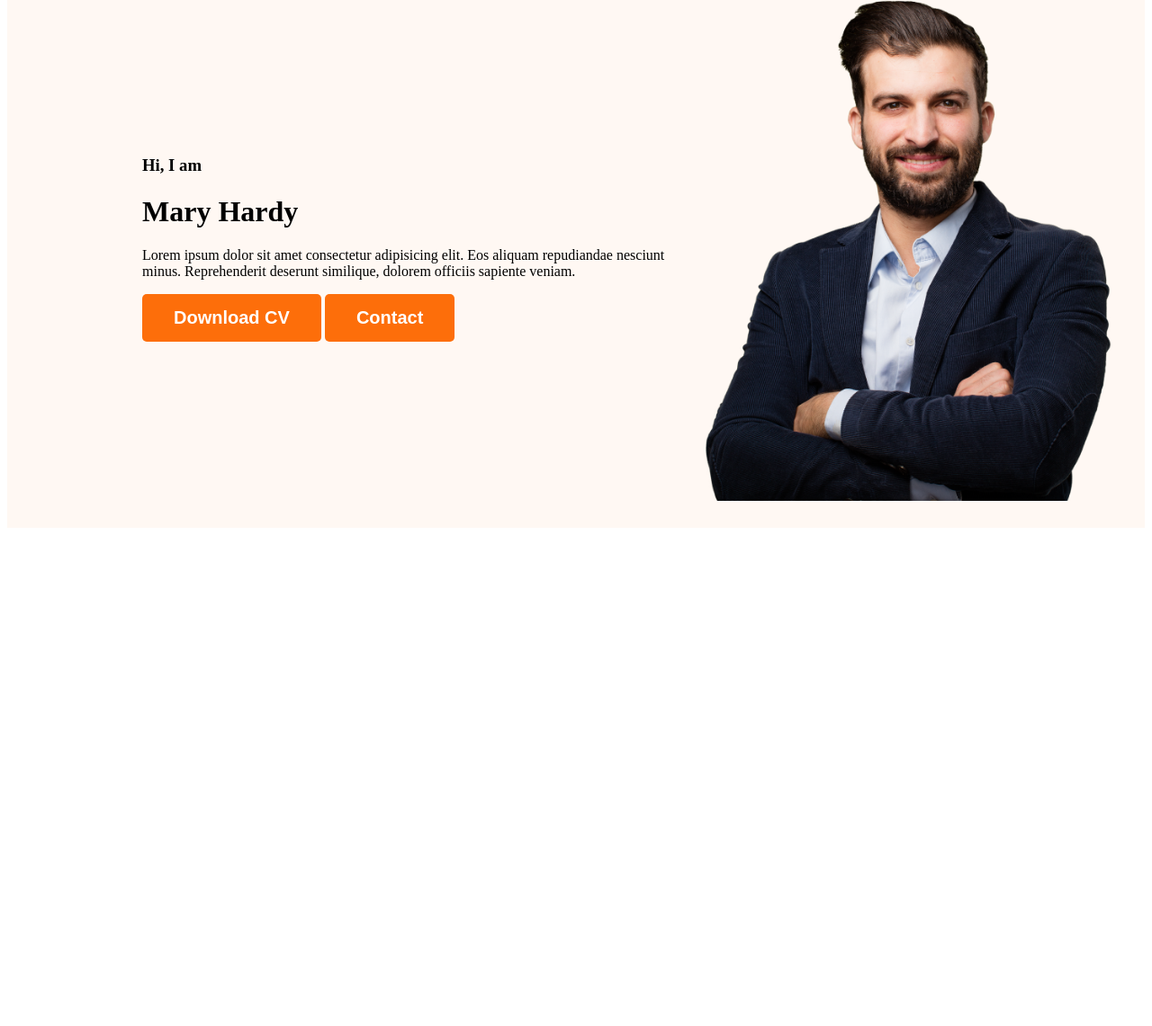
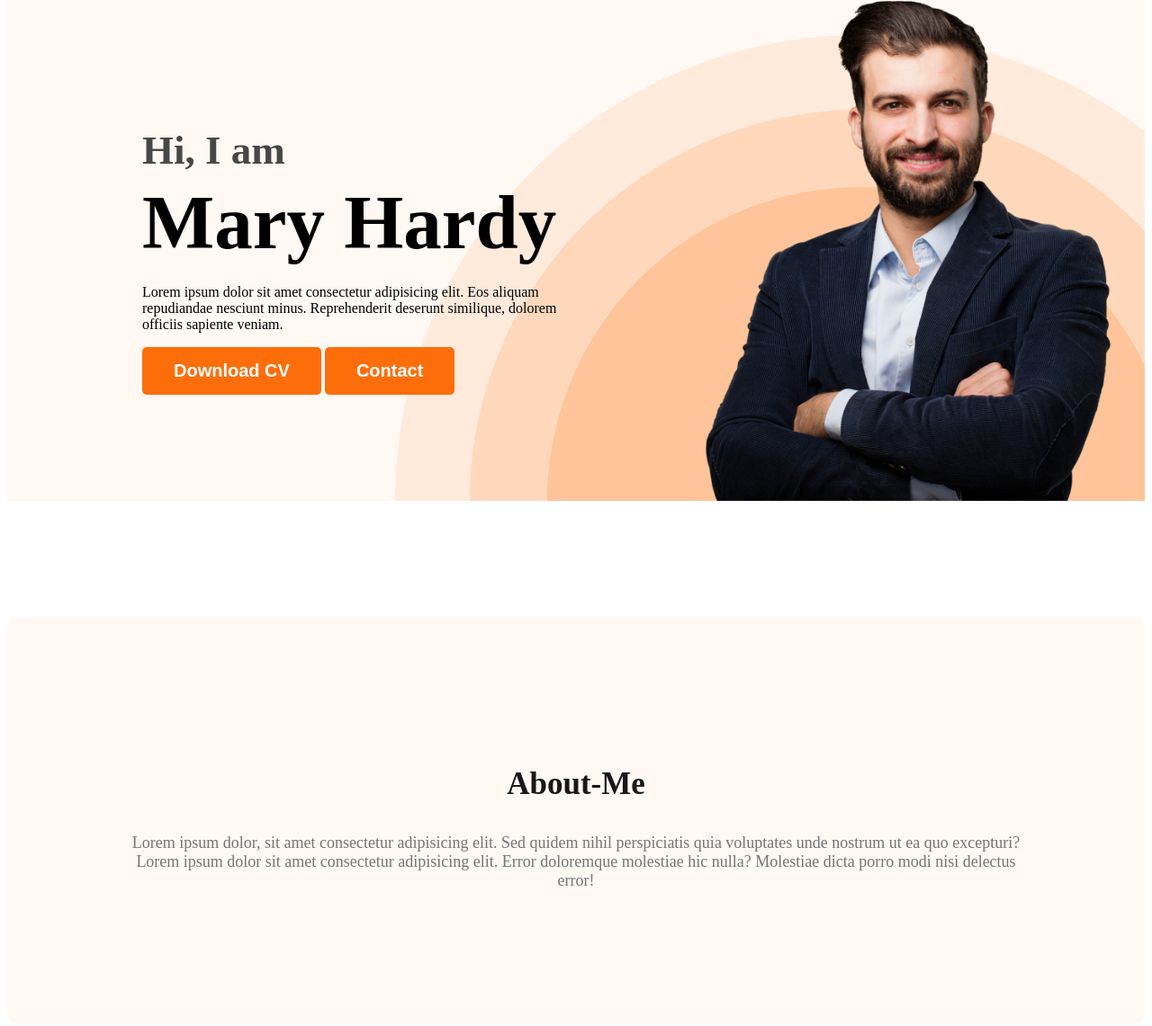
Before and after one commit to zahangir1989/webdevelopment-portfulio, a plain HTML site: page index.html in a window 1280 px wide. Shown: the part 202-1343 px from the top of the page at 90% size. Before the commit the page ends 800 px from the top, so only its background shows below. Drawn offline with Linux system fonts and the light colour scheme.

Commit message:
about section is create

```diff
--- a/index.html
+++ b/index.html
@@ -20,16 +20,19 @@
             <div class="bannar-content">
                 <h3 class="bannar-greeting">Hi, I am</h3>
                 <h1 class="bannar-title">Mary Hardy</h1>
-                <p>Lorem ipsum dolor sit amet consectetur adipisicing elit. Eos aliquam repudiandae nesciunt minus. Reprehenderit deserunt similique, dolorem officiis sapiente veniam.</p>
+                <p class="bannar-discription">Lorem ipsum dolor sit amet consectetur adipisicing elit. Eos aliquam repudiandae nesciunt minus. Reprehenderit deserunt similique, dolorem officiis sapiente veniam.</p>
                 <button class="btn-primary">Download CV</button>
                 <button class="btn-primary">Contact</button>
             </div>
             <img class="profile-pic" src="images/hardy.png" alt="">
         </div>
-
-
     </header>
     <main>
+        <section class="about">
+            <h3 class="section-title">About-Me</h3>
+            <p class="section-description">Lorem ipsum dolor, sit amet consectetur adipisicing elit. Sed quidem nihil perspiciatis quia voluptates unde nostrum ut ea quo excepturi? Lorem ipsum dolor sit amet consectetur adipisicing elit. Error doloremque molestiae hic nulla? Molestiae dicta porro modi nisi delectus error!</p>
+
+        </section>
 
     </main>
     <footer>
--- a/styles/portfolio.css
+++ b/styles/portfolio.css
@@ -40,12 +40,49 @@ nav  li {
  }
  .header {
     background: #fff8f3;
+    background-image: url('../images/header_bg.png');
+    background-repeat: no-repeat;
+    background-position: bottom right;
  }
  .bannar {
-    padding: 30px 30px 30px 150px ;
+    padding: 30px 30px 0px 150px ;
     display: flex;
     align-items: center;
+    justify-content: space-between;
  }
  .bannar .profile-pic {
     width : 500px;
  }
+ .bannar-greeting {
+  font-size: 45px;
+  color: #474747;
+  margin-bottom: 0;
+ }
+ .bannar-title {
+ font-size: 85px;
+ font-style: normal;
+ margin-top: 5px;
+ margin-bottom: 20px;
+}
+.bannar-content {
+    max-width: 500px;
+}
+
+
+.about {
+    padding: 130px;
+    border-radius: 10px;
+    background: #fff8f3;
+    margin: 130px 0;
+}
+.section-title {
+    color: #181818;
+    text-align: center;
+    font-size: 35px;
+    font-weight: 700;
+}
+.section-description {
+    color: #757575;
+    text-align: center;
+    font-size: 18px;
+}
```
